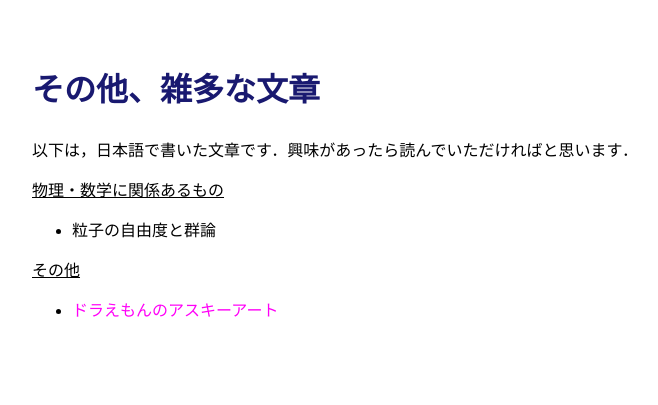
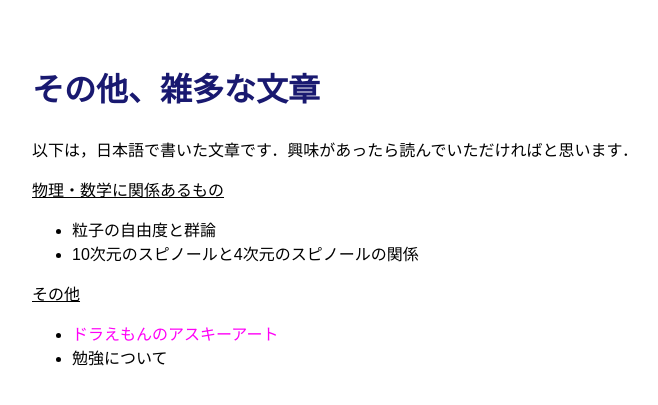
Before and after one commit to dxmegvpw/imiya.github.io, a Jekyll site: the page miscellany/miscellany.html, which Jekyll copies as it is, in a window 1280 px wide. Shown: the top 405 px of the page, without its empty margins (32-690 px from the left). Built offline with Jekyll 4.4.1, drawn with Linux system fonts in a browser that asks for light colours.

Commit message:
modified

```diff
--- a/miscellany/miscellany.html
+++ b/miscellany/miscellany.html
@@ -24,6 +24,9 @@
         <li>
             粒子の自由度と群論
         </li>
+        <li>
+            10次元のスピノールと4次元のスピノールの関係
+        </li>
     </ul>
 
 
@@ -33,6 +36,9 @@
         <li>
             <a href="doraemon/doraemon.pdf">ドラえもんのアスキーアート</a>
         </li>
+        <li>
+            勉強について
+        </li>
     </ul>
 
 </body>
```
